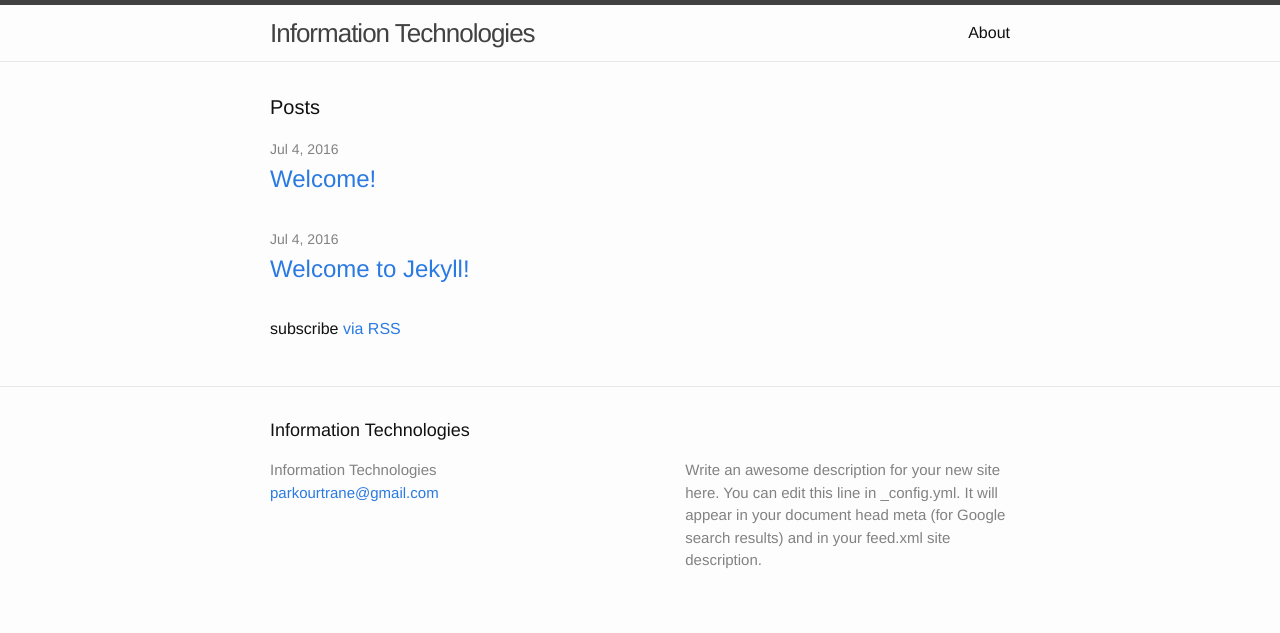
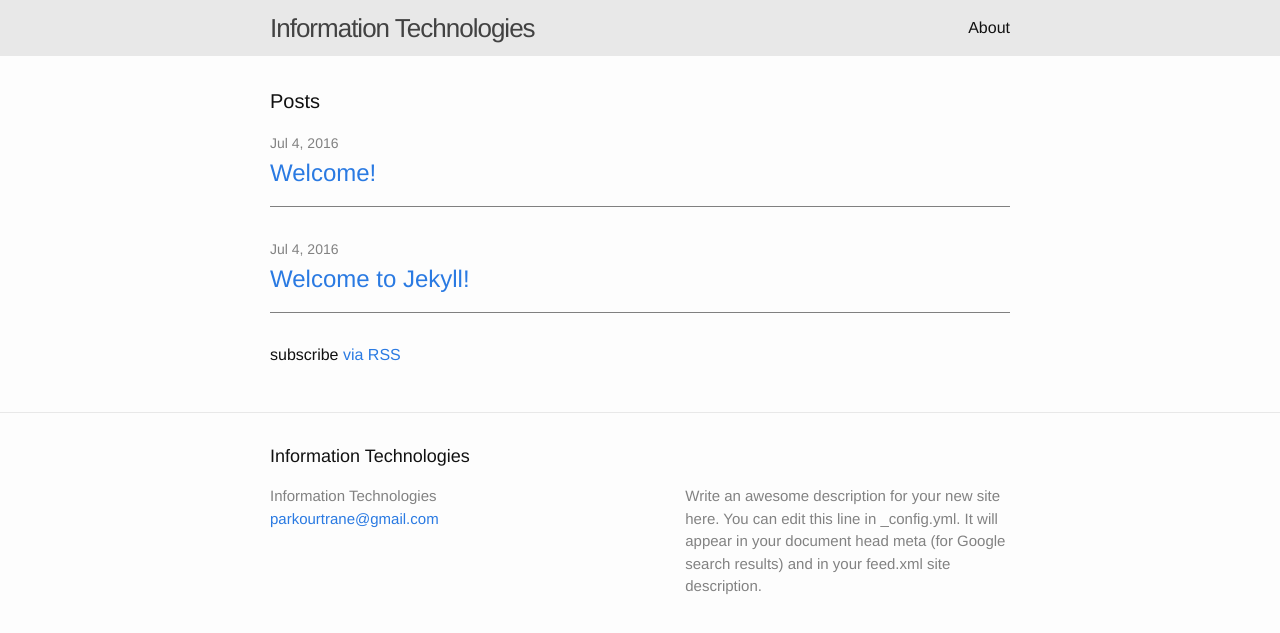
Before and after one commit to aqope/blog, a Jekyll site: the page built from index.html, in a window 1280 px wide. Shown: the top 633 px of the page. Built offline with Jekyll 4.4.1, drawn with Linux system fonts in a browser that asks for light colours.

Commit message:
Updated configs and styled header

```diff
--- a/_config.yml
+++ b/_config.yml
@@ -19,3 +19,6 @@ url: "http://yourdomain.com" # the base hostname & protocol for your site
 
 # Build settings
 markdown: kramdown
+sass:
+  sass_dir: _sass
+  style: compressed
--- a/_sass/_layout.scss
+++ b/_sass/_layout.scss
@@ -2,8 +2,7 @@
  * Site header
  */
 .site-header {
-    border-top: 5px solid $grey-color-dark;
-    border-bottom: 1px solid $grey-color-light;
+    background: $grey-color-light;
     min-height: 56px;
 
     // Positioning context for the mobile navigation icon
@@ -181,6 +180,7 @@
 
     > li {
         margin-bottom: $spacing-unit;
+        border-bottom: 1px solid gray;
     }
 }
 
@@ -239,4 +239,9 @@
             font-size: 18px;
         }
     }
+    .post-list  {
+      li {
+        border-bottom: 1px solid black;
+      }
+    }
 }
```
